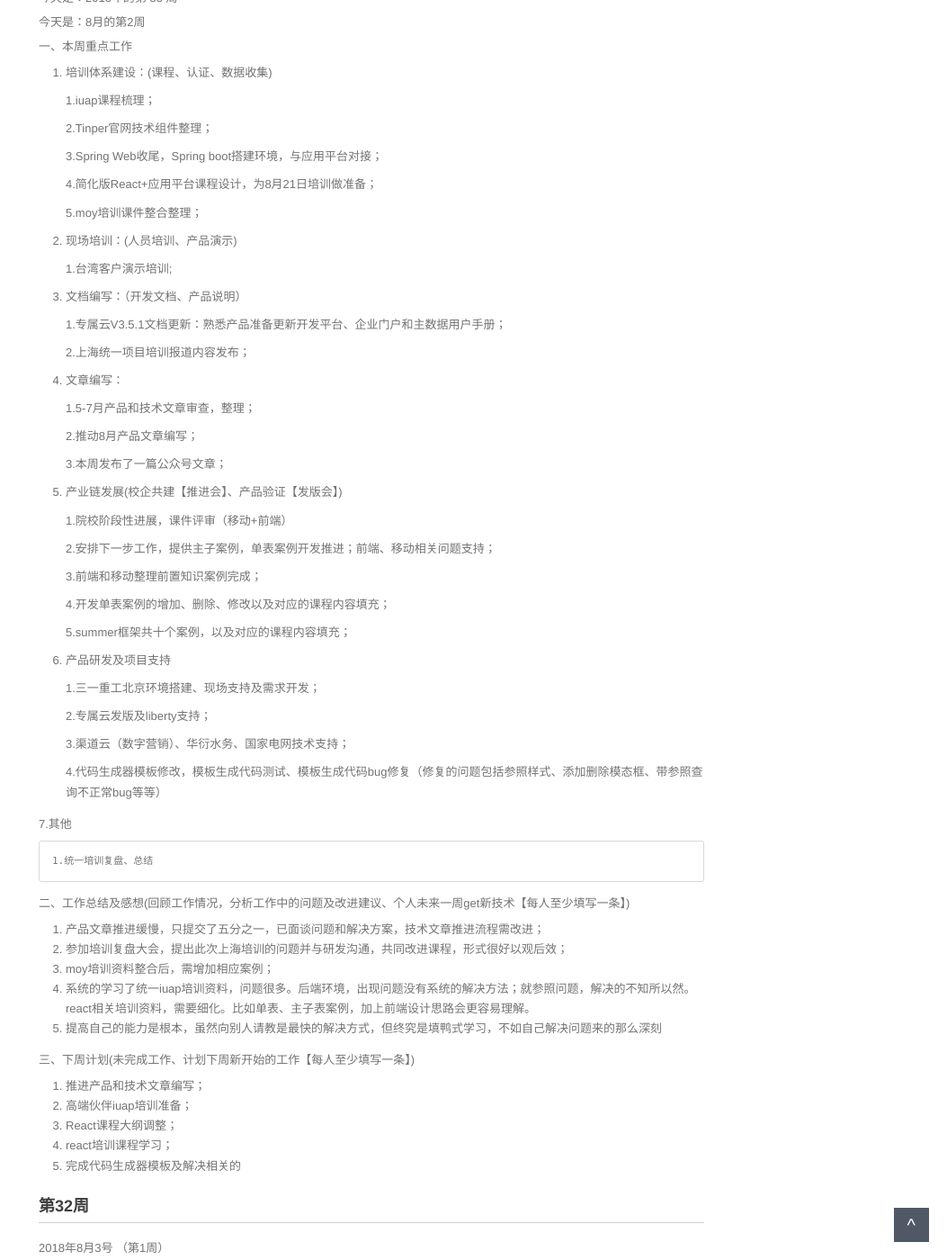
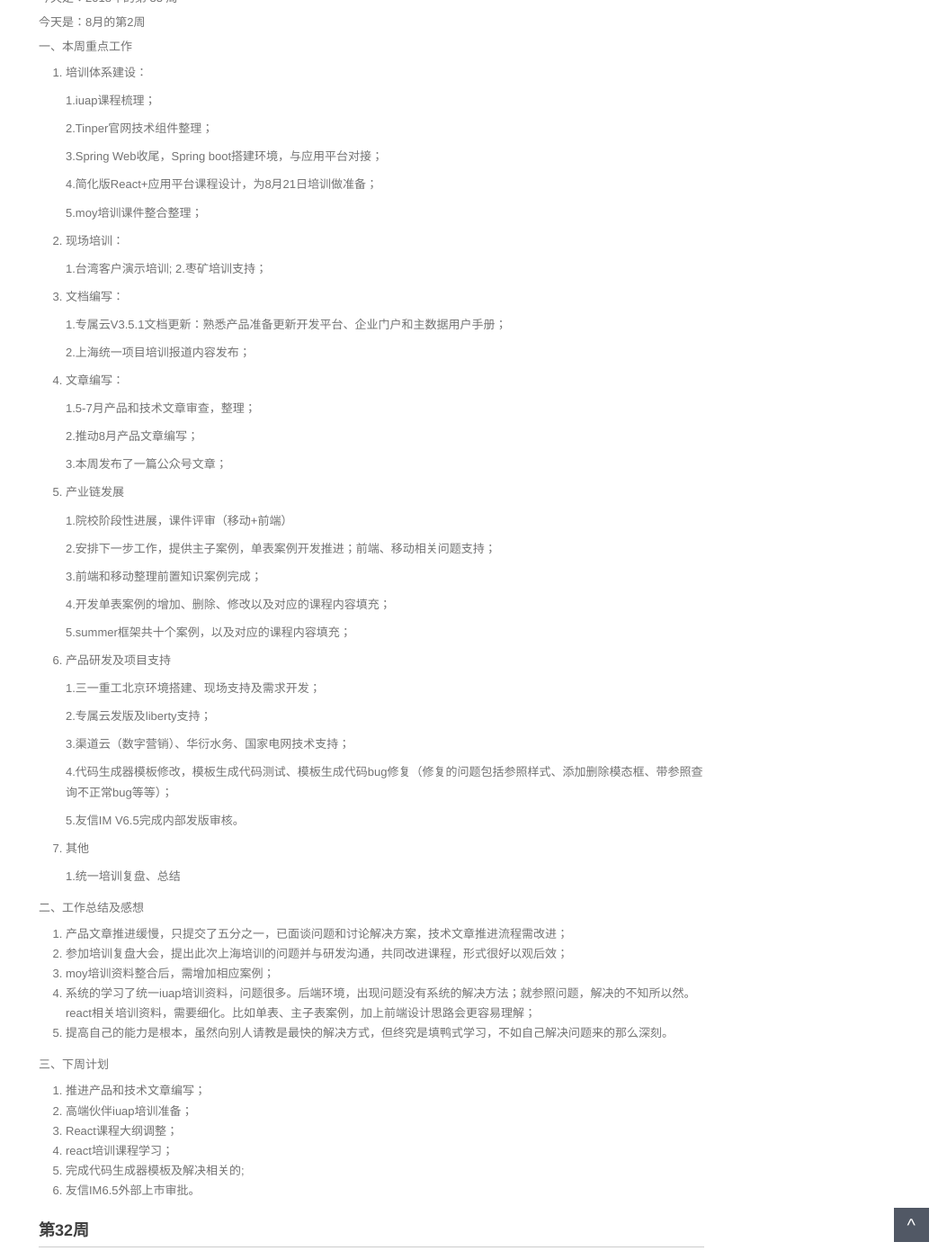
Before and after one commit to walllFlower/blog, a Jekyll site: the page built from _posts/2018-07-17-day_report_cxz.md, in a window 1280 px wide and 1400 px high, scrolled down 446 px. Shown: the whole window at 90% size, without its empty margins (227-1280 px from the left). Built offline with Jekyll 4.4.1, drawn with Linux system fonts in a browser that asks for light colours; comment, search, counter and statistics services are not loaded.

Commit message:
Update 2018-07-17-day_report_cxz.md

```diff
--- a/_posts/2018-07-17-day_report_cxz.md
+++ b/_posts/2018-07-17-day_report_cxz.md
@@ -21,7 +21,7 @@ categories: 技术运营工作周报
 
 一、本周重点工作
 
-1. 培训体系建设：(课程、认证、数据收集)
+1. 培训体系建设：
 
     1.iuap课程梳理；
 
@@ -33,20 +33,16 @@ categories: 技术运营工作周报
 
     5.moy培训课件整合整理；
 
-
-2. 现场培训：(人员培训、产品演示)
+2. 现场培训：
 
     1.台湾客户演示培训;
+    2.枣矿培训支持；
 
-
-
-3. 文档编写：（开发文档、产品说明）
+3. 文档编写：
 
     1.专属云V3.5.1文档更新：熟悉产品准备更新开发平台、企业门户和主数据用户手册；
 
     2.上海统一项目培训报道内容发布；
-
-
 
 4. 文章编写：
 
@@ -56,7 +52,7 @@ categories: 技术运营工作周报
 
     3.本周发布了一篇公众号文章；
 
-5. 产业链发展(校企共建【推进会】、产品验证【发版会】)
+5. 产业链发展
 
     1.院校阶段性进展，课件评审（移动+前端）
 
@@ -76,29 +72,30 @@ categories: 技术运营工作周报
 
     3.渠道云（数字营销）、华衍水务、国家电网技术支持；
 
-    4.代码生成器模板修改，模板生成代码测试、模板生成代码bug修复（修复的问题包括参照样式、添加删除模态框、带参照查询不正常bug等等）
+    4.代码生成器模板修改，模板生成代码测试、模板生成代码bug修复（修复的问题包括参照样式、添加删除模态框、带参照查询不正常bug等等）；
 
-7.其他
+    5.友信IM V6.5完成内部发版审核。
+
+7. 其他
 
     1.统一培训复盘、总结
 
+二、工作总结及感想
 
-二、工作总结及感想(回顾工作情况，分析工作中的问题及改进建议、个人未来一周get新技术【每人至少填写一条】)
-
-1. 产品文章推进缓慢，只提交了五分之一，已面谈问题和解决方案，技术文章推进流程需改进；
+1. 产品文章推进缓慢，只提交了五分之一，已面谈问题和讨论解决方案，技术文章推进流程需改进；
 2. 参加培训复盘大会，提出此次上海培训的问题并与研发沟通，共同改进课程，形式很好以观后效；
 3. moy培训资料整合后，需增加相应案例；
-4. 系统的学习了统一iuap培训资料，问题很多。后端环境，出现问题没有系统的解决方法；就参照问题，解决的不知所以然。react相关培训资料，需要细化。比如单表、主子表案例，加上前端设计思路会更容易理解。
-5. 提高自己的能力是根本，虽然向别人请教是最快的解决方式，但终究是填鸭式学习，不如自己解决问题来的那么深刻
+4. 系统的学习了统一iuap培训资料，问题很多。后端环境，出现问题没有系统的解决方法；就参照问题，解决的不知所以然。react相关培训资料，需要细化。比如单表、主子表案例，加上前端设计思路会更容易理解；
+5. 提高自己的能力是根本，虽然向别人请教是最快的解决方式，但终究是填鸭式学习，不如自己解决问题来的那么深刻。
 
-三、下周计划(未完成工作、计划下周新开始的工作【每人至少填写一条】)
+三、下周计划
 
 1. 推进产品和技术文章编写；
 2. 高端伙伴iuap培训准备；
 3. React课程大纲调整；
 4. react培训课程学习；
-5. 完成代码生成器模板及解决相关的
-
+5. 完成代码生成器模板及解决相关的;
+6. 友信IM6.5外部上市审批。
 
 
 ###  第32周
```
